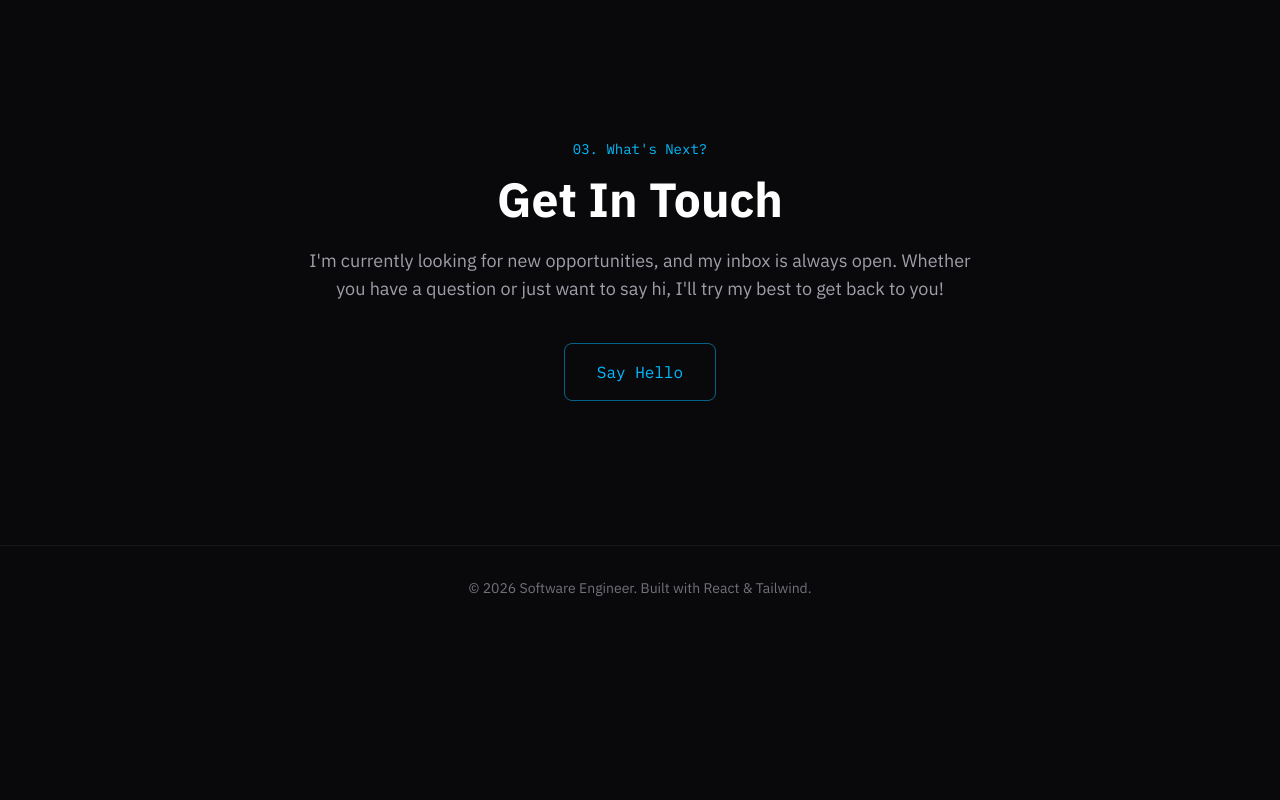
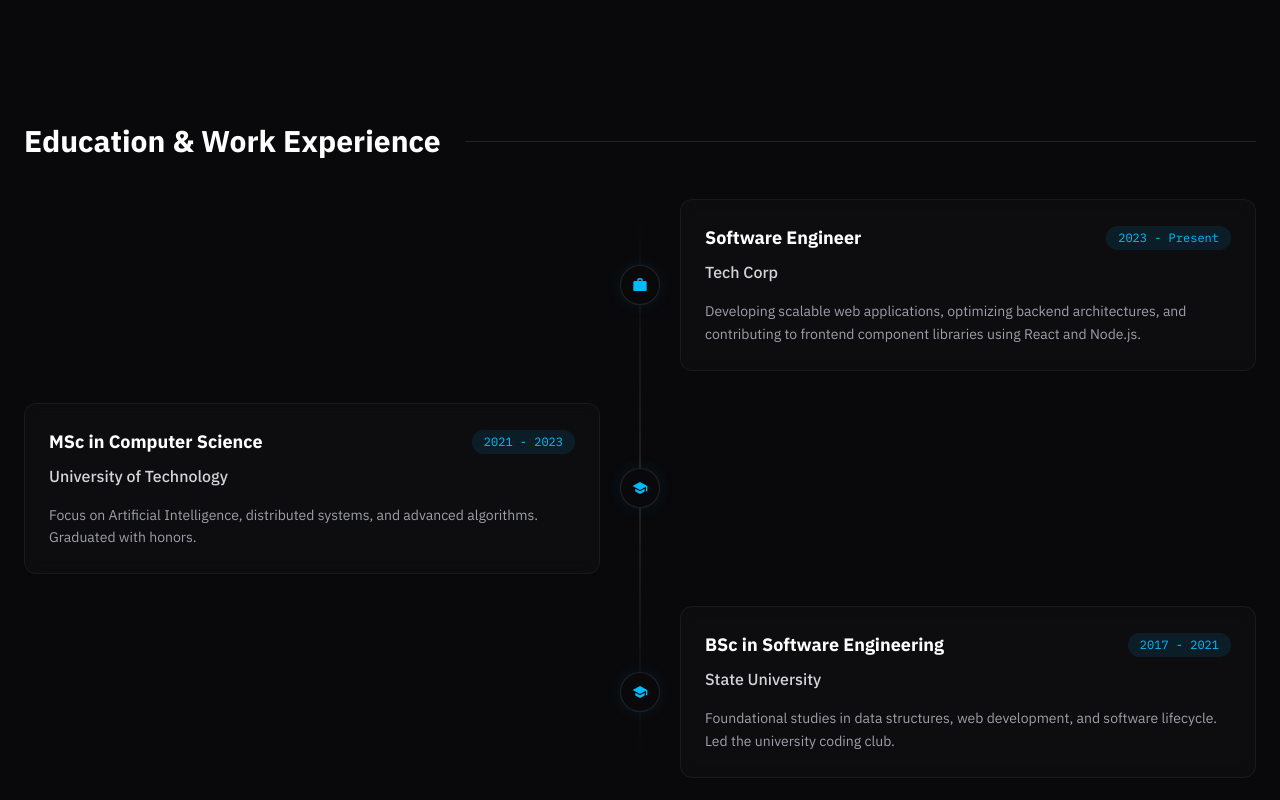
Before and after one commit to ParamaHerath/My-Portfolio, a React app: page / in a window 1280 px wide. Shown: the part 1680-2480 px from the top of the page. Before the commit the page ends 2310 px from the top, so only its background shows below. Built offline with nearby package versions, Linux system fonts and the light colour scheme; the HTML template or start-up script is replaced by a standard one.

Commit message:
Add Edu/Work sections and improve ordering

```diff
--- a/src/App.tsx
+++ b/src/App.tsx
@@ -2,6 +2,7 @@ import { motion, useScroll, useTransform } from 'framer-motion';
 import Hero from './components/Hero';
 import Projects from './components/Projects';
 import Skills from './components/Skills';
+import Experience from './components/Experience';
 import Contact from './components/Contact';
 import Navbar from './components/Navbar';
 import StarBackground from './components/StarBackground';
@@ -26,8 +27,9 @@ function App() {
         <Navbar />
         <main className="container mx-auto px-6 pb-12">
           <Hero />
+          <Projects />
           <Skills />
-          <Projects />
+          <Experience />
           <Contact />
         </main>
 
--- a/src/components/Contact.tsx
+++ b/src/components/Contact.tsx
@@ -8,7 +8,7 @@ const Contact = () => {
         whileInView={{ opacity: 1, y: 0 }}
         viewport={{ once: true }}
       >
-        <p className="text-sky-400 font-mono mb-4 text-sm">03. What's Next?</p>
+        <p className="text-sky-400 font-mono mb-4 text-sm">What's Next?</p>
         <h3 className="text-4xl md:text-5xl font-bold text-white mb-6">Get In Touch</h3>
 
         <p className="text-zinc-400 mb-10 text-lg">
--- /dev/null
+++ b/src/components/Experience.tsx
@@ -0,0 +1,76 @@
+import { motion } from 'framer-motion';
+
+const experienceData = [
+  {
+    type: "work",
+    title: "Software Engineer",
+    company: "Tech Corp",
+    date: "2023 - Present",
+    description: "Developing scalable web applications, optimizing backend architectures, and contributing to frontend component libraries using React and Node.js."
+  },
+  {
+    type: "education",
+    title: "MSc in Computer Science",
+    company: "University of Technology",
+    date: "2021 - 2023",
+    description: "Focus on Artificial Intelligence, distributed systems, and advanced algorithms. Graduated with honors."
+  },
+  {
+    type: "education",
+    title: "BSc in Software Engineering",
+    company: "State University",
+    date: "2017 - 2021",
+    description: "Foundational studies in data structures, web development, and software lifecycle. Led the university coding club."
+  }
+];
+
+const Experience = () => {
+  return (
+    <section id="experience" className="py-20">
+      <motion.div
+        initial={{ opacity: 0 }}
+        whileInView={{ opacity: 1 }}
+        viewport={{ once: true }}
+      >
+        <h3 className="text-3xl font-bold text-white mb-10 flex items-center">
+          Education & Work Experience
+          <div className="h-[1px] bg-white/10 flex-grow ml-6"></div>
+        </h3>
+
+        <div className="space-y-8 relative before:absolute before:inset-0 before:ml-5 before:-translate-x-px md:before:mx-auto md:before:translate-x-0 before:h-full before:w-0.5 before:bg-gradient-to-b before:from-transparent before:via-white/10 before:to-transparent">
+          {experienceData.map((item, index) => (
+            <motion.div
+              key={index}
+              initial={{ opacity: 0, y: 20 }}
+              whileInView={{ opacity: 1, y: 0 }}
+              viewport={{ once: true }}
+              transition={{ delay: index * 0.1 }}
+              className="relative flex items-center justify-between md:justify-normal md:odd:flex-row-reverse group"
+            >
+              <div className="flex items-center justify-center w-10 h-10 rounded-full border border-white/10 bg-zinc-950 text-sky-400 shrink-0 md:order-1 md:group-odd:-translate-x-1/2 md:group-even:translate-x-1/2 shadow-[0_0_15px_rgba(14,165,233,0.1)] z-10">
+                {item.type === 'work' ? (
+                  <svg stroke="currentColor" fill="currentColor" strokeWidth="0" viewBox="0 0 24 24" height="1em" width="1em" xmlns="http://www.w3.org/2000/svg"><path fill="none" d="M0 0h24v24H0z"></path><path d="M20 6h-4V4c0-1.11-.89-2-2-2h-4c-1.11 0-2 .89-2 2v2H4c-1.11 0-1.99.89-1.99 2L2 19c0 1.11.89 2 2 2h16c1.11 0 2-.89 2-2V8c0-1.11-.89-2-2-2zm-6 0h-4V4h4v2z"></path></svg>
+                ) : (
+                  <svg stroke="currentColor" fill="currentColor" strokeWidth="0" viewBox="0 0 24 24" height="1em" width="1em" xmlns="http://www.w3.org/2000/svg"><path fill="none" d="M0 0h24v24H0z"></path><path d="M5 13.18v4L12 21l7-3.82v-4L12 17l-7-3.82zM12 3L1 9l11 6 9-4.91V17h2V9L12 3z"></path></svg>
+                )}
+              </div>
+
+              <div className="w-[calc(100%-4rem)] md:w-[calc(50%-2.5rem)] p-6 rounded-xl border border-white/5 bg-white/[0.02] backdrop-blur-sm group-hover:bg-white/[0.04] group-hover:border-white/10 transition-all">
+                <div className="flex flex-col sm:flex-row sm:items-center justify-between mb-2 gap-2">
+                  <h4 className="font-bold text-lg text-white">{item.title}</h4>
+                  <span className="text-xs font-mono text-sky-400 bg-sky-400/10 px-3 py-1 rounded-full w-fit">
+                    {item.date}
+                  </span>
+                </div>
+                <div className="text-zinc-300 font-medium mb-4">{item.company}</div>
+                <p className="text-sm text-zinc-400 leading-relaxed">{item.description}</p>
+              </div>
+            </motion.div>
+          ))}
+        </div>
+      </motion.div>
+    </section>
+  );
+};
+
+export default Experience;
--- a/src/components/Navbar.tsx
+++ b/src/components/Navbar.tsx
@@ -36,16 +36,21 @@ const Navbar = () => {
           <span className="text-sky-400">/&gt;</span>
         </motion.div>
 
-        <ul className="flex space-x-8 text-sm font-medium">
-          {['About', 'Skills', 'Projects', 'Contact'].map((item, i) => (
+        <ul className="hidden md:flex space-x-8 text-sm font-medium">
+          {[
+            { name: 'Projects', href: '#projects' },
+            { name: 'Skills', href: '#skills' },
+            { name: 'Experience', href: '#experience' },
+            { name: 'Contact', href: '#contact' }
+          ].map((item, i) => (
             <motion.li
-              key={item}
+              key={item.name}
               initial={{ opacity: 0, y: -10 }}
               animate={{ opacity: 1, y: 0 }}
               transition={{ delay: i * 0.1 }}
             >
-              <a href={`#${item.toLowerCase()}`} className="text-zinc-400 hover:text-white transition-colors duration-300">
-                {item}
+              <a href={item.href} className="text-zinc-400 hover:text-white transition-colors duration-300">
+                {item.name}
               </a>
             </motion.li>
           ))}
--- a/src/components/Projects.tsx
+++ b/src/components/Projects.tsx
@@ -34,7 +34,6 @@ const Projects = () => {
         viewport={{ once: true }}
       >
         <h3 className="text-3xl font-bold text-white mb-10 flex items-center">
-          <span className="text-sky-400 font-mono text-xl mr-3">02.</span>
           Some Things I've Built
           <div className="h-[1px] bg-white/10 flex-grow ml-6"></div>
         </h3>
--- a/src/components/Skills.tsx
+++ b/src/components/Skills.tsx
@@ -16,7 +16,6 @@ const Skills = () => {
         transition={{ duration: 0.5 }}
       >
         <h3 className="text-3xl font-bold text-white mb-10 flex items-center">
-          <span className="text-sky-400 font-mono text-xl mr-3">01.</span>
           Technical Armoury
           <div className="h-[1px] bg-white/10 flex-grow ml-6"></div>
         </h3>
```
